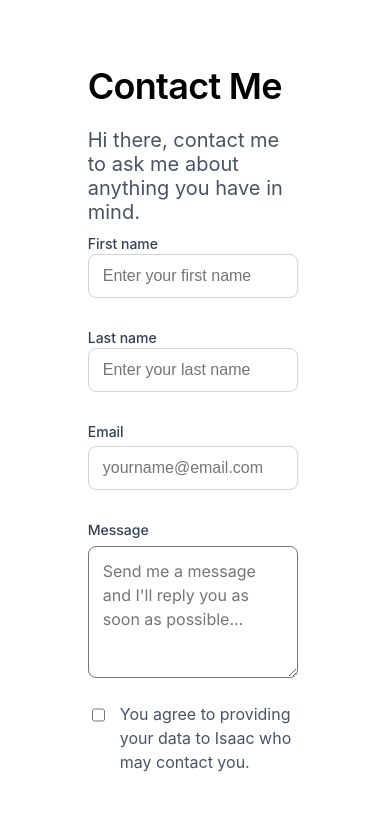
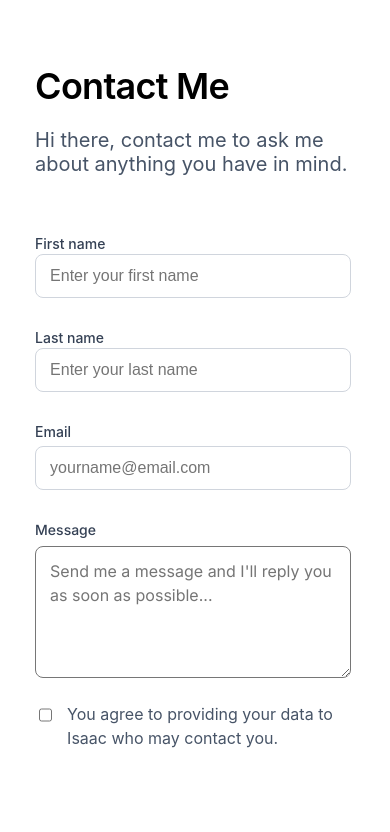
Before and after one commit to isaaclanre/linktree-v2, a React (Create React App) app: page /contact in a window 390 px wide. Shown: the top 832 px of the page. Built offline with nearby package versions, Linux system fonts and the light colour scheme.

Commit message:
fixed some issues related to the responsiveness

```diff
--- a/src/components/ContactMeStyle.js
+++ b/src/components/ContactMeStyle.js
@@ -212,7 +212,7 @@ export const SubWrapper = styled.div`
   height: 90%;
 `;
 export const SubWrapper2 = styled.div`
-  width: 60%;
+  width: 90%;
   margin-left: auto;
   margin-right: auto;
   padding-left: 10%;
```
